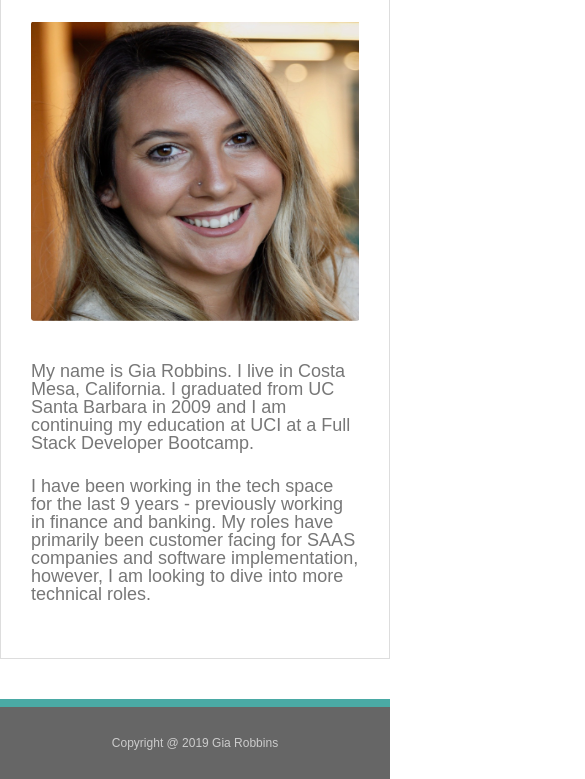
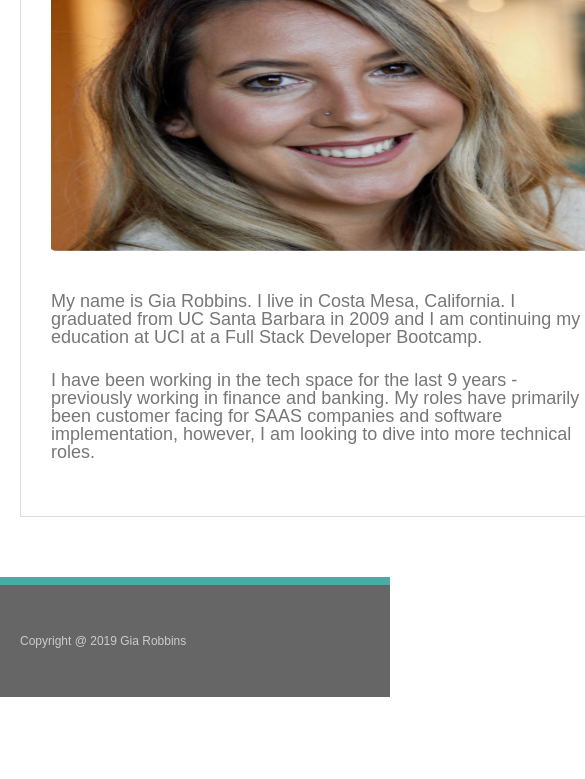
Before and after one commit to g-uh22/Responsive-Portfolio, a plain HTML site: page index.html in a window 390 px wide. Shown: the part 397-1176 px from the top of the page, 585 px wide, since content can reach past the window. After the commit the page ends 1094 px from the top, so only its background shows below. Drawn offline with Linux system fonts and the light colour scheme.

Commit message:
updated media screen tags

```diff
--- a/assets/css/style.css
+++ b/assets/css/style.css
@@ -203,7 +203,7 @@ input[type=submit] {
 	background: #4aaaa5;
 	}
 
-	@media screen and (max-width: 980px) {
+@media screen and (max-width: 980px) {
 		#myname {
 	   }
 
@@ -217,7 +217,7 @@ input[type=submit] {
 	   }
 	 }
 
-	 @media screen and (max-width: 768px) {
+@media screen and (max-width: 768px) {
 		#myname {
 		   position: static;
 		 }
@@ -241,12 +241,12 @@ input[type=submit] {
 		 }
 
 
-		 #main-container {
+		 .container {
 			 padding: 20px;
 
 		 }
 
-		 .main-section {
+		 .main-content {
 			 float: left;
 			 max-width: 768px;
 
@@ -278,7 +278,7 @@ input[type=submit] {
 		 text-align: center;
 	   }
 
-	   .main-section {
+	   .container{
 		   display: table-cell;
 	   }
 
@@ -290,11 +290,11 @@ input[type=submit] {
 	   margin: 0 0 40px 0;}
 	 }
 
-	   #main-container {
+	   #main-content {
 		 padding: 20px;
 	   }
 
-	   .main-section {
+	   .main-content {
 		   float: left;
 		   width: 600px;
 	   }
```
